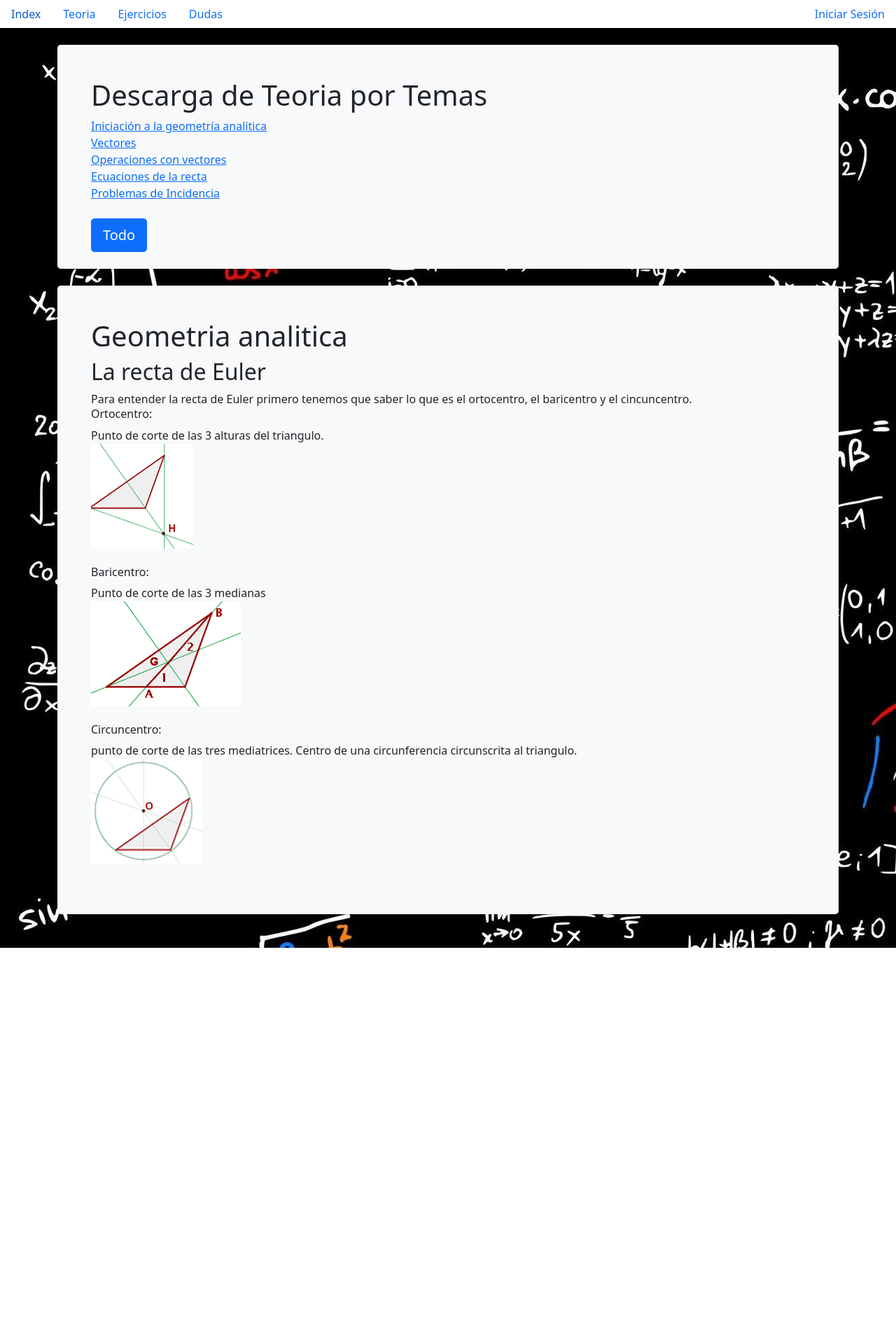
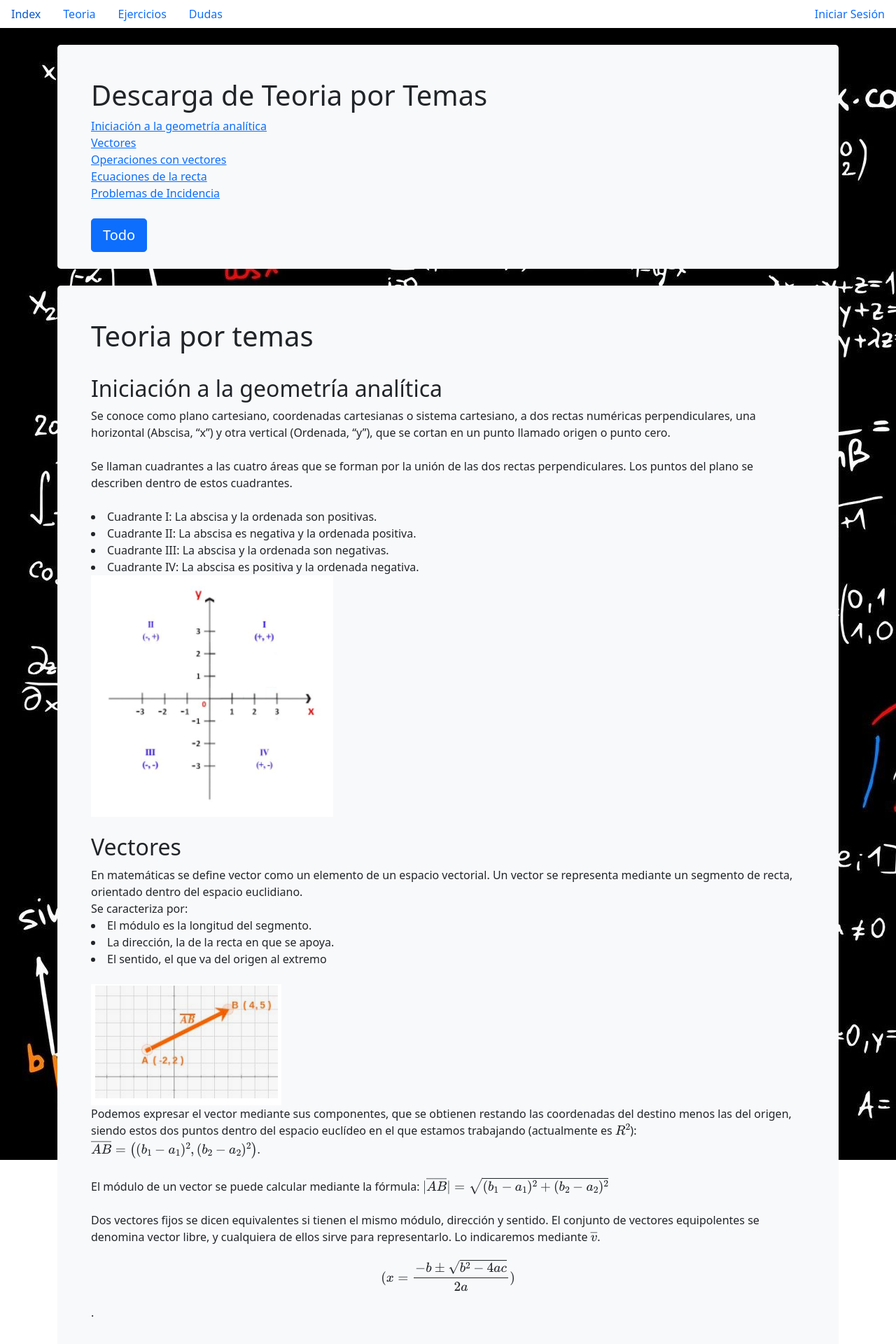
Before and after one commit to iozalla/Geometria-Analitica-Web, a Flask app: page /teoria/ in a window 1280 px wide. Shown: the top 1920 px of the page at 70% size. Before the commit the page ends 1354 px from the top, so only its background shows below. Run offline with Flask 2, Linux system fonts and the light colour scheme.

Commit message:
Formulas 2 Temas + Fotos

```diff
--- a/templates/teoria.html
+++ b/templates/teoria.html
@@ -1,6 +1,9 @@
 <!doctype html>
 <html lang="en">
-
+    <script src="https://polyfill.io/v3/polyfill.min.js?features=es6"></script>
+    <script id="MathJax-script" async
+            src="https://cdn.jsdelivr.net/npm/mathjax@3/es5/tex-mml-chtml.js">
+    </script>
 <head>
     <!-- Required meta tags -->
     <meta charset="utf-8">
@@ -37,6 +40,40 @@
                 <a class="position-absolute end-200" href="{{ url_for('pdfviewer') }}?id=6"><button class="btn btn-primary btn-lg"  type="button">Todo</button></a><br>
             </div>
 
+
+            <div class="p-5 mb-4 bg-light rounded-3">
+                <h1>Teoria por temas</h1> <br>
+                <h2>Iniciación a la geometría analítica</h2>
+                Se conoce como plano cartesiano, coordenadas cartesianas o sistema cartesiano, a dos rectas numéricas perpendiculares, una horizontal (Abscisa, “x”) y otra vertical (Ordenada, “y”), que se cortan en un punto llamado origen o punto cero.<br>
+                <br>
+                Se llaman cuadrantes a las cuatro áreas que se forman por la unión de las dos rectas perpendiculares. Los puntos del plano se describen dentro de estos cuadrantes.<br><br>
+                <li>Cuadrante I:    La abscisa y la ordenada son positivas.</li>
+                <li>Cuadrante II:   La abscisa es negativa y la ordenada positiva.</li>
+                <li>Cuadrante III:  La abscisa y la ordenada son negativas.</li>
+                <li>Cuadrante IV:   La abscisa es positiva y la ordenada negativa.</li>
+                <img src="/static/img/cuadrantes.png" alt="cuadrantes"><br><br>
+
+                <h2>Vectores</h2>
+                En matemáticas se define vector como un elemento de un espacio vectorial. Un vector se representa mediante un segmento de recta, orientado dentro del espacio euclidiano.
+                <br>Se caracteriza por:
+                <li>El módulo  es la longitud del segmento. </li>
+                <li>La dirección, la de la recta en que se apoya. </li>
+                <li>El sentido, el que va del origen al extremo</li><br>
+                <img src="/static/img/vectores.png" alt="vectores"><br>
+
+                Podemos expresar el vector mediante sus componentes, que se obtienen restando las coordenadas del destino menos las del origen,
+                siendo estos dos puntos dentro del espacio euclídeo en el que estamos trabajando (actualmente es \({R^{2}}\)):
+                \({\overline{AB}=\left((b_1-a_1)^2,(b_2-a_2)^2 \right) }\).<br><br>
+
+                El módulo de un vector se puede calcular mediante la fórmula:
+                \(|{\overline{AB}|= \sqrt{(b_1-a_1)^2+(b_2-a_2)^2}}\)<br><br>
+                Dos vectores fijos se dicen equivalentes si tienen el mismo módulo, dirección y sentido.
+                El conjunto de vectores equipolentes se denomina vector libre, y cualquiera de ellos sirve para representarlo. Lo indicaremos mediante  \(\overline{v}\).<br>
+
+                \[(x = {-b \pm \sqrt{b^2-4ac} \over 2a})\].
+            </div>
+
+
             <div class="p-5 mb-4 bg-light rounded-3">
                 <h1>Geometria analitica</h1>
                 <h2>La recta de Euler</h2>
```
Also changed, not shown: static/img/angulo.png (added), static/img/cuadrantes.png (added), static/img/recta.png (added), static/img/vectores.png (added).
